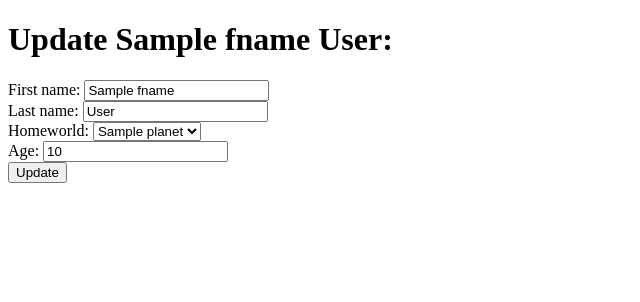
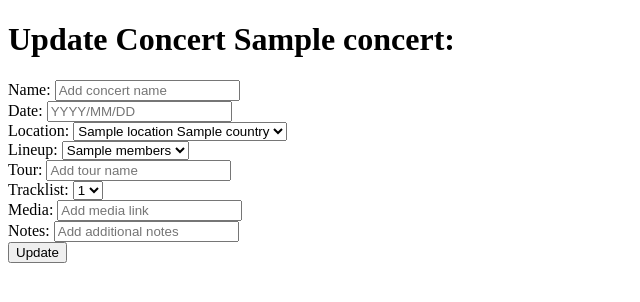
Before and after one commit to laurengastineau/CS340, a Node server app: template sampleWebApp/views/update-person.handlebars in a window 1280 px wide. Shown: the top 302 px of the page, without its empty margins (0-640 px from the left). Run offline with Node 20, Linux system fonts and the light colour scheme; the template is opened without the code that fills it: most values are stand-ins (such as "Sample title", 1, 10 or a date in 2020); some libraries are stand-ins or nearby versions.

Commit message:
Started update functionality

```diff
--- a/sampleWebApp/dbcon.js
+++ b/sampleWebApp/dbcon.js
@@ -2,9 +2,9 @@ var mysql = require('mysql');
 var pool = mysql.createPool({
   connectionLimit : 10,
   host            : 'classmysql.engr.oregonstate.edu',
-  user            : 'cs340_barkemar',
-  password        : '4778',
-  database        : 'cs340_barkemar'
+  user            : 'cs340_gastinel',
+  password        : '4440',
+  database        : 'cs340_gastinel'
 });
 
 module.exports.pool = pool;
--- a/sampleWebApp/people.js
+++ b/sampleWebApp/people.js
@@ -63,7 +63,7 @@ module.exports = function(){
 
     //get concerts data
     function getConcerts(res, mysql, context, complete){
-        mysql.pool.query("SELECT c.id, c.date, c.name, l.venueName, c.lineup, c.tour, c.tracklist, c.media, c.notes FROM Concert c INNER JOIN (SELECT locationID, venueName FROM Location) L ON L.locationID = c.locationID", function(error, results, fields){
+        mysql.pool.query("SELECT c.id, c.date, c.name, l.venueName, c.lineup, c.tour, c.tracklist, c.media, c.notes FROM Concert c LEFT JOIN Location l ON l.locationID = c.locationID", function(error, results, fields){
             if(error){
                 res.write(JSON.stringify(error));
                 res.end();
@@ -82,6 +82,19 @@ module.exports = function(){
                 res.end();
             }
             context.tracks = results;
+            complete();
+        });
+    }
+
+    function getConcert(res, mysql, context, id, complete){
+        var sql = "SELECT id as id, name, date, location, lineup, tour, tracklist, media, notes FROM Concert WHERE id = ?";
+        var inserts = [id];
+        mysql.pool.query(sql, inserts, function(error, results, fields){
+            if(error){
+                res.write(JSON.stringify(error));
+                res.end();
+            }
+            context.concert = results[0];
             complete();
         });
     }
@@ -181,11 +194,6 @@ module.exports = function(){
         });
     });
 
-    router.get('/getTracks', function(req, res){
-        console.log("inside getTracks get function")
-    });
-
-
     router.delete('/deleteLocation/:id', function(req, res){
         console.log("router.delete /deleteLocation/:id")
         var mysql = req.app.get('mysql');
@@ -271,5 +279,47 @@ module.exports = function(){
         })
     });
 
+     /* Display one concert for the specific purpose of updating concert */
+
+     router.get('/:id', function(req, res){
+        callbackCount = 0;
+        var context = {};
+        context.jsscripts = ["selectedplanet.js", "updateperson.js"];
+        var mysql = req.app.get('mysql');
+        getConcert(res, mysql, context, req.params.id, complete);
+        getConcerts(res, mysql, context, complete);
+        getTracks(res, mysql, context, complete);
+        getLocations(res, mysql, context, complete);
+        getLineups(res, mysql, context, complete);
+        getTracklists(res, mysql, context, complete);
+        function complete(){
+            callbackCount++;
+            if(callbackCount >= 2){
+                res.render('update-person', context);
+            }
+
+        }
+    });
+
+    /* The URI that update data is sent to in order to update a person */
+
+    router.put('/:id', function(req, res){
+        var mysql = req.app.get('mysql');
+        console.log(req.body)
+        console.log(req.params.id)
+        var sql = "UPDATE Concert SET name=?, date=?, location=?, lineup=?, tour=?, tracklist=?, media=?, notes=? WHERE id=?";
+        var inserts = [req.body.name, req.body.date, req.body.location, req.body.lineup, req.body.tour, req.body.tracklist, req.body.media, req.body.ntoes, req.params.id];
+        sql = mysql.pool.query(sql,inserts,function(error, results, fields){
+            if(error){
+                console.log(error)
+                res.write(JSON.stringify(error));
+                res.end();
+            }else{
+                res.status(200);
+                res.end();
+            }
+        });
+    });
+
     return router;
 }();
--- a/sampleWebApp/views/people.handlebars
+++ b/sampleWebApp/views/people.handlebars
@@ -26,7 +26,7 @@ placeholder="Search for concerts.." style="display: none;">
     <h3>Add new concert:</h3>
     <form id="addConcert" action="/people/addConcert" method="post">
         Name: <input type="text" name="name" placeholder="Add concert name"><br>
-        Date: <input type="text" name="date" placeholder="YYY/MM/DD"><br>
+        Date: <input type="text" name="date" placeholder="YYYY/MM/DD"><br>
 
         Location: <select name="location">
             {{#each locations}}
@@ -132,7 +132,7 @@ placeholder="Search for concerts.." style="display: none;">
                 <td>{{media}}</td>
                 <td>{{notes}}</td>
                 <td><button onclick="deleteConcert({{id}})">Delete</button></td>
-                {{!-- <td><a href="/people/{{id}}">Update</a></td> --}}
+                <td><a href="/people/{{id}}">Update</a></td>
             </tr>
             {{/each}}
         </tbody>
--- a/sampleWebApp/views/update-person.handlebars
+++ b/sampleWebApp/views/update-person.handlebars
@@ -1,15 +1,27 @@
 <html>
-<h1>Update {{person.fname}} {{person.lname}}:</h1>
+<h1>Update Concert {{concert.name}}:</h1>
 <form id="update-person" action="/people" method="post">
-    First name: <input type="text" name="fname" value="{{person.fname}}"><br>
-    Last name: <input type="text" name="lname" value="{{person.lname}}"><br>
-    Homeworld: <select name="homeworld" id="planet-selector">
-        {{#each planets}}
-        <option value="{{id}}">{{name}}</option>
-        {{/each}}
-    </select><br>
-    Age: <input type="number" name="age" value="{{person.age}}"><br>
+        Name: <input type="text" name="name" placeholder="Add concert name"><br>
+        Date: <input type="text" name="date" placeholder="YYYY/MM/DD"><br>
+        Location: <select name="location">
+            {{#each locations}}
+            <option value="{{locationID}}">{{venueName}} {{country}}</option>
+            {{/each}}
+        </select><br>
+        Lineup: <select name="lineup">
+             {{#each lineupMembers}}
+            <option value="{{lineupID}}">{{members}}</option>
+            {{/each}}
+        </select><br>
+        Tour: <input type="text" name="tour" placeholder="Add tour name"><br>
+        Tracklist: <select name="tracklist">
+            {{#each tracklists}}
+            <option value="{{concertID}}">{{concertID}}</option>
+            {{/each}}
+        </select><br>
+        Media: <input type="text" name="media" placeholder="Add media link"><br>
+        Notes: <input type="text" name="notes" placeholder="Add additional notes"><br>
 </form>
-<button onclick="updatePerson({{person.id}})">Update</button>
-<script defer>selectPlanet({{person.homeworld}});</script>
+<button onclick="updatePerson({{concert.id}})">Update</button>
+<script defer>selectPlanet({{concert.id}});</script>
 </html>
```
